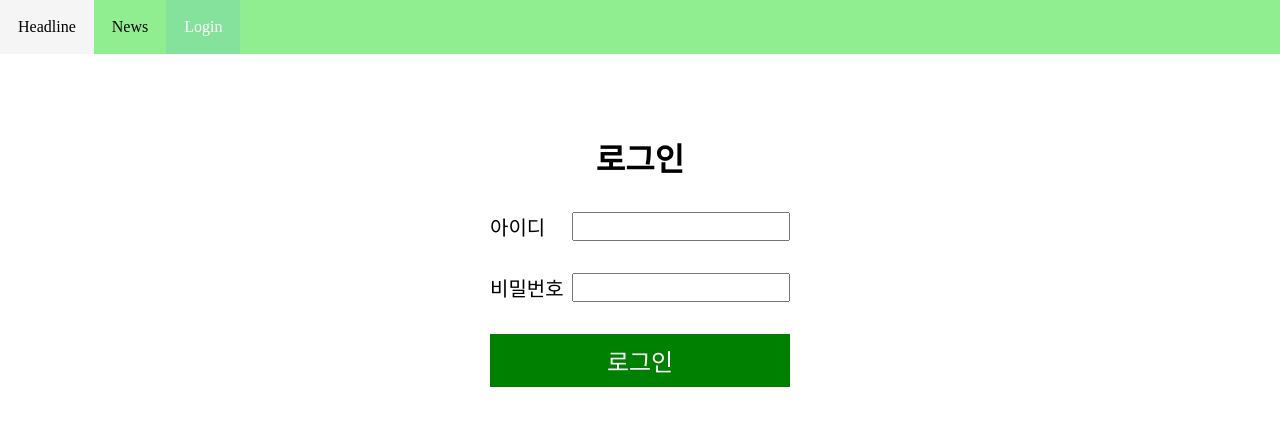
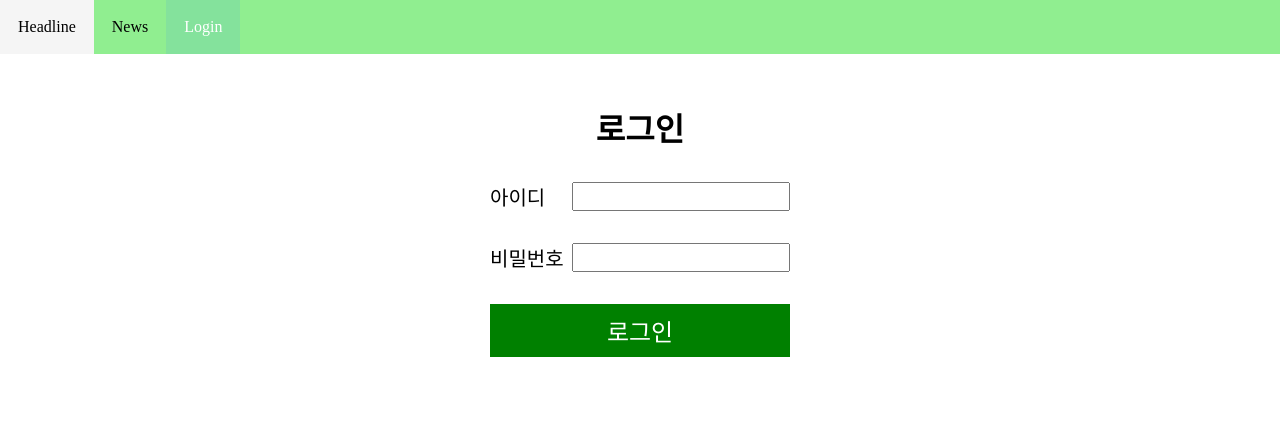
Before and after one commit to lIIIlIIIlIIIl/News-Service, a React (Vite) app: page /login in a window 1280 px wide. Shown: the top 426 px of the page. Built offline with nearby package versions, Linux system fonts and the light colour scheme.

Commit message:
feat: 유저 정보 localstorage에 저장

```diff
--- a/src/App.css
+++ b/src/App.css
@@ -25,6 +25,6 @@ h1 {
 
 .general-layout-body {
   margin: 0 auto;
-  width: 820px;
-  padding: 80px 20px;
+  width: 760px;
+  padding: 50px 20px;
 }
--- a/src/components/Navbar/index.tsx
+++ b/src/components/Navbar/index.tsx
@@ -6,9 +6,20 @@ interface NavbarProps {
   navbarContent: NavElement[];
 }
 
+const getUserInfoFuc = () => {
+  const user = localStorage.getItem("userInfo");
+  if (user) {
+    return JSON.parse(user).id;
+  }
+  return "fail";
+};
+
 const Navbar: React.FC<NavbarProps> = ({ navbarContent }) => {
   const { currentPath, routeTo } = useRouter();
-  console.log(navbarContent);
+
+  const user = getUserInfoFuc();
+
+  console.log(user);
 
   const navbarMenuClickHandler = (path: string) => {
     routeTo(path);
--- a/src/pages/Login.tsx
+++ b/src/pages/Login.tsx
@@ -40,6 +40,8 @@ const Login = () => {
       return;
     }
     routeTo("/");
+
+    localStorage.setItem("userInfo", JSON.stringify({ id: userInfo.id }));
   };
   return (
     <div className="login-wrapper">
```
